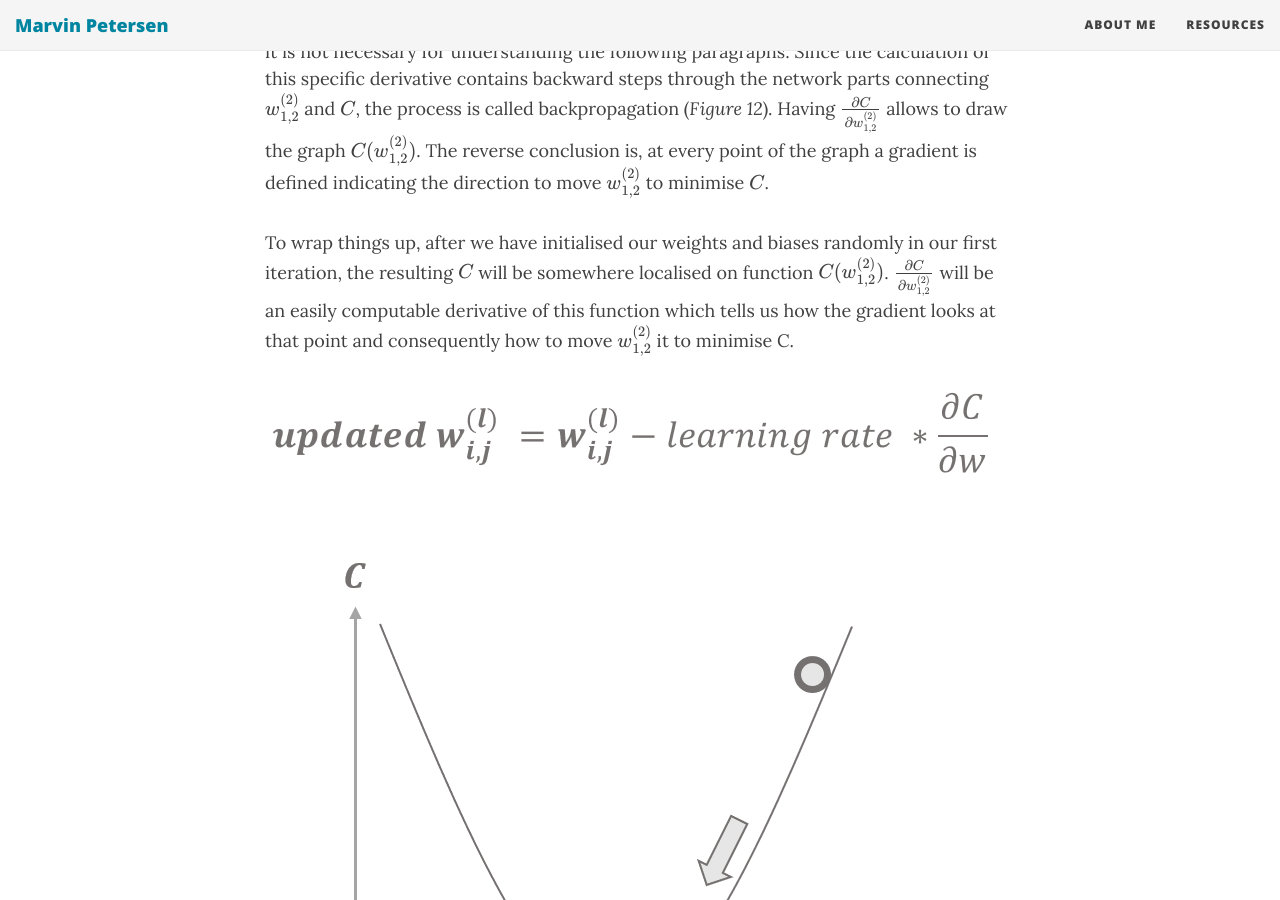
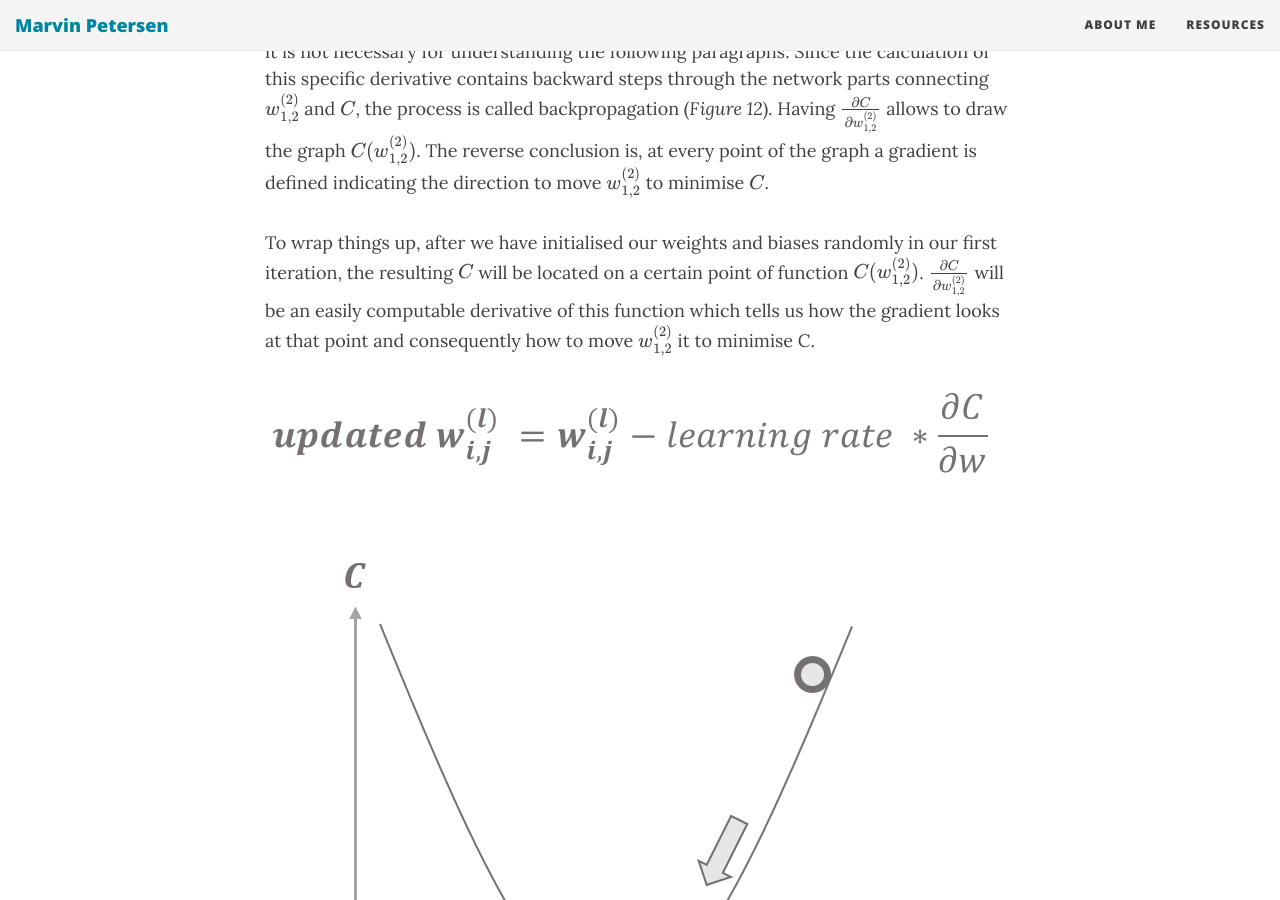
Before and after one commit to m-petersen/vinpetersen.github.io, a Jekyll site: the page built from _posts/2018-11-25-a-guided-tour-through-a-convolutional-neural-network-part-3.md, in a window 1280 px wide and 900 px high, scrolled down 2772 px. Built offline with Jekyll 4.4.1, drawn with Linux system fonts in a browser that asks for light colours; nearby versions of some CDN libraries; formulas are drawn with MathJax 3.

Commit message:
Update 2018-11-25-a-guided-tour-through-a-convolutional-neural-network-part-3.md

```diff
--- a/_posts/2018-11-25-a-guided-tour-through-a-convolutional-neural-network-part-3.md
+++ b/_posts/2018-11-25-a-guided-tour-through-a-convolutional-neural-network-part-3.md
@@ -32,7 +32,7 @@
 
 It is achieved by application of the chain rule, which will be subject of the next part. Now, it is not necessary for understanding the following paragraphs. Since the calculation of this specific derivative contains backward steps through the network parts connecting $$w_{1,2}^{(2)}$$ and $$𝐶$$, the process is called backpropagation (*Figure 12*). Having $$\frac{∂C}{∂w_{1,2}^{(2)}}$$ allows to draw the graph $$C(w_{1,2}^{(2)})$$. The reverse conclusion is, at every point of the graph a gradient is defined indicating the direction to move $$w_{1,2}^{(2)}$$ to minimise $$𝐶$$.
 
-To wrap things up, after we have initialised our weights and biases randomly in our first iteration, the resulting $$C$$ will be somewhere localised on function $$C(w_{1,2}^{(2)})$$. $$\frac{∂C}{∂w_{1,2}^{(2)}}$$ will be an easily computable derivative of this function which tells us how the gradient looks at that point and consequently how to move $$w_{1,2}^{(2)}$$ it to minimise C.
+To wrap things up, after we have initialised our weights and biases randomly in our first iteration, the resulting $$C$$ will be located on a certain point of function $$C(w_{1,2}^{(2)})$$. $$\frac{∂C}{∂w_{1,2}^{(2)}}$$ will be an easily computable derivative of this function which tells us how the gradient looks at that point and consequently how to move $$w_{1,2}^{(2)}$$ it to minimise C.
 
 ![grad_desc.png]({{site.baseurl}}/img/grad_desc.png)
 *Figure 13. Gradient Descent*
```
